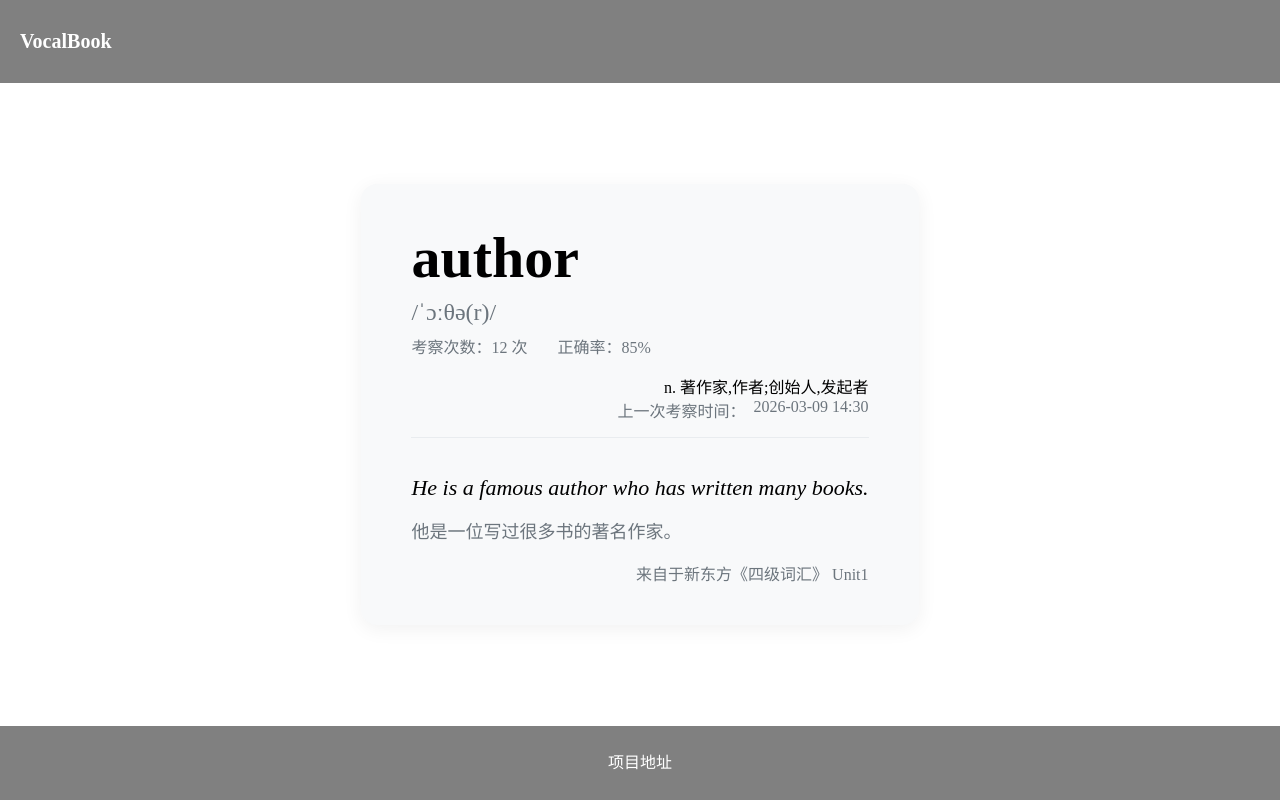
After one commit to hnxinyu2005/VocabBook, a Flask app: template templates/examples/pc.html in a window 1280 px wide. The commit adds this page. Run offline with Flask 3, Linux system fonts and the light colour scheme; the template is opened without the code that fills it, so the values that code supplies are empty.

Commit message:
Add files via upload

```diff
--- a/main.py
+++ b/main.py
@@ -1,12 +1,8 @@
-from utils.check_files import check_and_fix_wordbooks
-from utils.txt2csv import txt_to_csv
+from flask import Flask
+from routes.word_routes import register_word_routes
 
-print("VocabBook")
+# 初始化Flask应用
+app = Flask(__name__)
 
-print("检查初始单词本")
-check_and_fix_wordbooks("default.csv")
-
-print("检查初始单词本")
-txt_file_path = "test_text.txt"
-csv_filename = "default.csv"
-txt_to_csv(txt_file_path, csv_filename)
+# 注册单词相关路由（仅这一行，路由完全独立）
+register_word_routes(app)
--- a/static/css/layout.css
+++ b/static/css/layout.css
@@ -19,7 +19,7 @@ html, body {
     width: 100%;
     background-color: #808080;
     color: #ffffff;
-    padding:20px 0; /* 高度 */
+    padding:30px 0; /* 高度 */
 }
 
 .header-content {
@@ -45,7 +45,7 @@ html, body {
     width: 100%;
     background-color: #808080;
     color: #ffffff;
-    padding: 20px 0;  /* 高度 */
+    padding: 25px 0;  /* 高度 */
     text-align: center;
     margin-top: auto;
 }
@@ -55,3 +55,20 @@ html, body {
     margin: 0 auto;
     padding: 0 20px;
 }
+
+/* Footer 链接样式 */
+.site-footer a {
+    color: #ffffff; /* 白色文字，适配灰色背景 */
+    text-decoration: none; /* 去掉默认下划线 */
+    margin: 0 8px; /* 链接之间增加间距 */
+}
+
+.site-footer a:hover {
+    color: #e0e0e0; /* 鼠标悬浮变浅灰 */
+    text-decoration: underline; /* 悬浮显示下划线 */
+}
+
+/* 修复默认分隔符间距 */
+.site-footer p {
+    line-height: 1.5;
+}
--- a/static/css/pc.css
+++ b/static/css/pc.css
@@ -1,6 +1,7 @@
+/* 主体内容区域 */
 .main-content {
     flex: 1;
-    padding: 40px 20px;
+    padding: 60px 20px;
     max-width: 1200px;
     margin: 0 auto;
     display: flex;
@@ -9,83 +10,180 @@
     min-height: calc(100vh - 160px);
 }
 
-/* 核心容器 限制最大宽度 + 居中 */
+/* 核心容器 */
 .content-card {
-    background-color: #f8f9fa; /* 浅灰白背景 */
-    border-radius: 12px;
-    padding: 40px;
-    box-shadow: 0 2px 15px rgba(0, 0, 0, 0.05);
+    background-color: #f8f9fa;
+    border-radius: 16px;
+    padding: 40px 50px;
+    box-shadow: 0 4px 20px rgba(0, 0, 0, 0.06);
     margin: 0;
-    max-width: 1000px;
+    max-width: 800px;
     width: 100%;
 }
 
-
-/* 上板块 单词+释义 左右分栏 */
+/* ========== 重构核心：上板块整体布局 ========== */
+/* 上板块：改为垂直排列的上下两栏 */
 .word-info-section {
     display: flex;
-    gap: 40px;
-    align-items: center;
-    margin-bottom: 20px;
+    flex-direction: column; /* 垂直分栏（上/下） */
+    gap: 16px; /* 上下栏之间的间距，可调整 */
+    margin-bottom: 10px;
+    width: 100%; /* 占满容器宽度 */
 }
 
-/* 左半部分 英文单词+音标 */
+/* 上栏：单词+音标（左） + 释义（右） */
+.info-top-row {
+    display: flex;
+    gap: 60px; /* 左右间距，保留原有值 */
+    align-items: flex-start;
+    width: 100%;
+}
+
+/* 下栏：考察信息 + 上次时间（一行展示） */
+.info-bottom-row {
+    display: flex;
+    justify-content: space-between; /* 左边考察信息，右边时间 */
+    align-items: center; /* 垂直居中对齐 */
+    width: 100%;
+    font-size: 16px;
+    color: #6c757d;
+}
+/* ============================================= */
+
+/* 左半部分 英文单词+音标（仅调整归属，样式不变） */
 .word-phonetic-wrap {
     flex: 1;
+    display: flex;
+    flex-direction: column;
+    gap: 8px; /* 单词与音标紧贴 */
 }
-/* 英文单词 大字体+黑色 */
 .word {
-    font-size: 48px;
+    font-size: 58px;
     font-weight: 700;
     color: #000;
-    margin: 0 0 10px 0;
+    margin: 0;
 }
-/* 音标 灰色 */
 .phonetic {
-    font-size: 20px;
+    font-size: 24px;
     color: #6c757d;
     margin: 0;
 }
 
-/* 右半部分 释义（支持多词性分行） */
-.meaning-wrap {
-    flex: 2; /* 占2份宽度（比单词区宽，适配多释义） */
+/* 考察次数/正确率样式（适配下栏一行展示） */
+.exam-stats {
+    display: flex;
+    gap: 30px; /* 两个统计项间距 */
+    margin: 0; /* 取消原有margin-top，适配新布局 */
 }
-/* 多个词性 分行显示 */
-.meaning-item {
-    font-size: 20px;
-    line-height: 1.8; /* 分行时间距 */
-    color: #343a40;
-    margin: 0 0 8px 0; /* 多词性时的行间距 */
+.stats-item {
+    color: #6c757d;
+    /* 核心：改为行内垂直排列，适配一行展示 */
+    display: inline-flex;
+    flex-direction: column;
+    align-items: flex-start;
+    font-size: 16px;
 }
-/* 最后一个释义项取消底部间距 */
-.meaning-item:last-child {
-    margin-bottom: 0;
+.stats-label {
+    white-space: nowrap;
+}
+.stats-value {
+    margin-top: 2px;
 }
 
-/* 分隔线 区分上下板块 */
+/* 右半部分 释义（仅调整归属，样式不变） */
+.meaning-wrap {
+    flex: 2;
+    display: flex;
+    flex-direction: column;
+    align-items: flex-end;
+}
+
+/* 上一次考察时间（适配下栏一行展示） */
+.last-exam-time {
+    color: #6c757d;
+    font-size: 16px;
+    margin: 0; /* 取消原有margin-top */
+    display: flex;
+    gap: 8px;
+    align-items: flex-start; /* 与考察信息垂直对齐 */
+}
+.last-exam-time .label {
+    white-space: nowrap;
+}
+.last-exam-time .time {
+    display: block;
+    text-align: right;
+}
+
+/* 多词性释义样式（完全保留原有逻辑） */
+.meaning-container {
+    display: flex;
+    flex-direction: column;
+    gap: 8px;
+    align-items: flex-end;
+    width: 100%;
+}
+.meaning-box {
+    display: flex;
+    justify-content: flex-end;
+    align-items: flex-start;
+    gap: 12px;
+    width: 100%;
+}
+.pos-part {
+    font-size: 24px;
+    font-weight: 600;
+    color: #343a40;
+    min-width: 40px;
+    text-align: right;
+    line-height: 1.8;
+}
+.trans-part {
+    font-size: 24px;
+    color: #343a40;
+    line-height: 1.8;
+    text-align: left;
+    flex: 1;
+    word-wrap: break-word;
+    word-break: normal;
+}
+
+/* 分隔线（不变） */
 .section-divider {
     height: 1px;
     background-color: #e9ecef;
-    margin: 25px 0;
+    margin: 15px 0 25px 0;
 }
 
-/* 下板块 例句区 */
+/* 下板块 例句 + 书籍来源（完全不变） */
 .example-section {
-    padding-top: 10px;
+    padding-top: 5px;
+    display: flex;
+    flex-direction: column;
+    gap: 8px;
 }
-/* 英文例句 黑色 */
+.example-wrap {
+    display: flex;
+    flex-direction: column;
+    gap: 8px;
+}
 .example-en {
-    font-size: 18px;
-    color: #000; /* 纯黑 */
-    line-height: 1.6;
-    margin: 0 0 8px 0; /* 和翻译的间距 */
+    font-size: 22px;
+    color: #000;
+    line-height: 1.8;
+    margin: 0;
     font-style: italic;
 }
-/* 例句翻译 灰色 */
 .example-zh {
+    font-size: 18px;
+    color: #6c757d;
+    line-height: 1.8;
+    margin: 0;
+}
+.book-source {
     font-size: 16px;
     color: #6c757d;
-    line-height: 1.6;
-    margin: 0;
+    font-style: normal;
+    align-self: flex-end;
+    margin: 5px 0 0 0;
 }
--- /dev/null
+++ b/templates/examples/pc.html
@@ -0,0 +1,69 @@
+<!DOCTYPE html>
+<html lang="zh-CN">
+    <head>
+        <meta charset="UTF-8">
+        <title>VocalBook</title>
+        <link rel="stylesheet" href="/static/css/layout.css">
+        <link rel="stylesheet" href="/static/css/pc.css">
+    </head>
+    <body>
+        <!-- 页面整体 -->
+        <div class="page-wrapper">
+            <!-- Header -->
+            <header class="site-header">
+                <div class="header-content">
+                    <h1 class="logo">VocalBook</h1>
+                </div>
+            </header>
+
+            <!-- 主体内容 -->
+            <main class="main-content">
+                <!-- 核心容器 -->
+                <div class="content-card">
+                    <!-- 上板块 -->
+                    <div class="word-info-section">
+                        <!-- 左半部分  -->
+                        <div class="word-phonetic-wrap">
+                            <p class="word">author</p>
+                            <p class="phonetic">/ˈɔːθə(r)/</p>
+
+                            <div class="exam-stats">
+                                <span class="stats-item">考察次数：12 次</span>
+                                <span class="stats-item">正确率：85%</span>
+                            </div>
+                        </div>
+                        <!-- 右半部分 -->
+                        <div class="meaning-wrap">
+                            <p class="meaning-item">n. 著作家,作者;创始人,发起者</p>
+
+                            <div class="last-exam-time">
+                                <span class="label">上一次考察时间：</span>
+                                <span class="time">2026-03-09 14:30</span>
+                            </div>
+                        </div>
+                    </div>
+
+                    <!-- 分隔线 -->
+                    <div class="section-divider"></div>
+
+                    <!-- 下板块 例句 -->
+                    <div class="example-section">
+                        <p class="example-en">He is a famous author who has written many books.</p>
+                        <p class="example-zh">他是一位写过很多书的著名作家。</p>
+                        <!-- 书籍来源 -->
+                        <div class="book-source">
+                            来自于新东方《四级词汇》 Unit1
+                        </div>
+                    </div>
+                </div>
+            </main>
+
+            <!-- Footer -->
+            <footer class="site-footer">
+                <div class="footer-content">
+                    <p>项目地址</p>
+                </div>
+            </footer>
+        </div>
+    </body>
+</html>
--- a/wordbooks/default.csv
+++ b/wordbooks/default.csv
@@ -1,7 +1,7 @@
 word,phonetic,meaning,example,example_trans,textbook,unit,review_count,correct_count,last_review
 author,/ˈɔːθə(r)/,n. 著作家，作者;创始人，发起者,"Our guest on today's """"Book Talk"""" is John Black, the **author** of the new bestseller, Retire Early.",我们今天的《图书访谈》栏目嘉宾是约翰·布莱克，他是畅销新书《提前退休》的作者。,新东方《四级词汇》乱序版,Word List 1; p1,0,0,2026-03-09 23:45:35
 happy,/ˈhæpi/,adj. 快乐的，高兴的;满足的，幸福的,I am **happy** to see you;She has a **happy** family.,我很高兴见到你;她有一个幸福的家庭。,牛津《初阶英汉双解词典》,Unit 5; p28,0,0,2026-03-09 23:45:35
-run,/rʌn/,v. 跑，奔跑;经营，管理 n. 跑步;路程,He **runs** fast;She **runs** a small shop;A 5km **run** every morning.,他跑得很快;她经营一家小商店;每天早上跑5公里。,剑桥《中级英语词汇》,Word List 3; p15,0,0,2026-03-09 23:45:35
+run,/rʌn/,v. 跑，奔跑;经营，管理 n. 跑步;路程,He **runs** fast;She **runs** a small shop;A 5km **run** every morning.,他跑得很快。;她经营一家小商店。;每天早上跑5公里。,剑桥《中级英语词汇》,Word List 3; p15,0,0,2026-03-09 23:45:35
 beautiful,/ˈbjuːtɪfl/,adj. 美丽的，漂亮的;出色的，极好的,,,网易有道词典,,0,0,2026-03-09 23:45:35
 abandon,/əˈbændən/,v. 放弃，抛弃;遗弃，丢弃,He **abandoned** his plan to travel abroad.,他放弃了出国旅行的计划。,,,0,0,2026-03-09 23:45:35
 student,/ˈstjuːdnt/,n. 学生，大学生;研究者，学者,The **student** won the math competition;He is a PhD **student**.,这名学生赢得了数学竞赛;他是一名博士生。,人教版《高中英语》必修1,Unit 2; p12,0,0,2026-03-09 23:45:35
```
Also changed, not shown: routes/word_routes.py (added, +85 -0 lines), services/word_utils.py (added, +68 -0 lines), templates/error.html (added, +21 -0 lines), templates/pc.html (+58 -10 lines), tests/test_text.txt (added, +8 -0 lines), word_constants.py (added, +29 -0 lines), routes/__init__.py (added), services/__init__.py (added).
